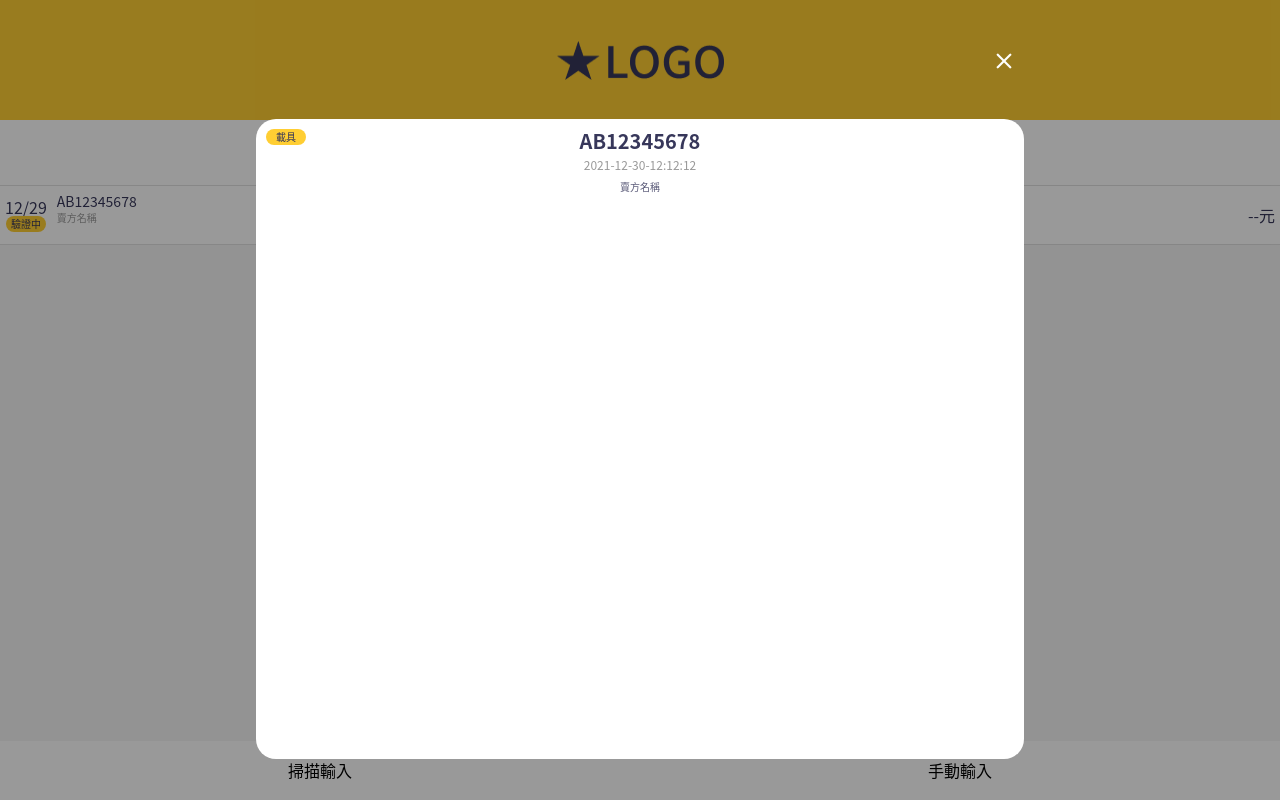
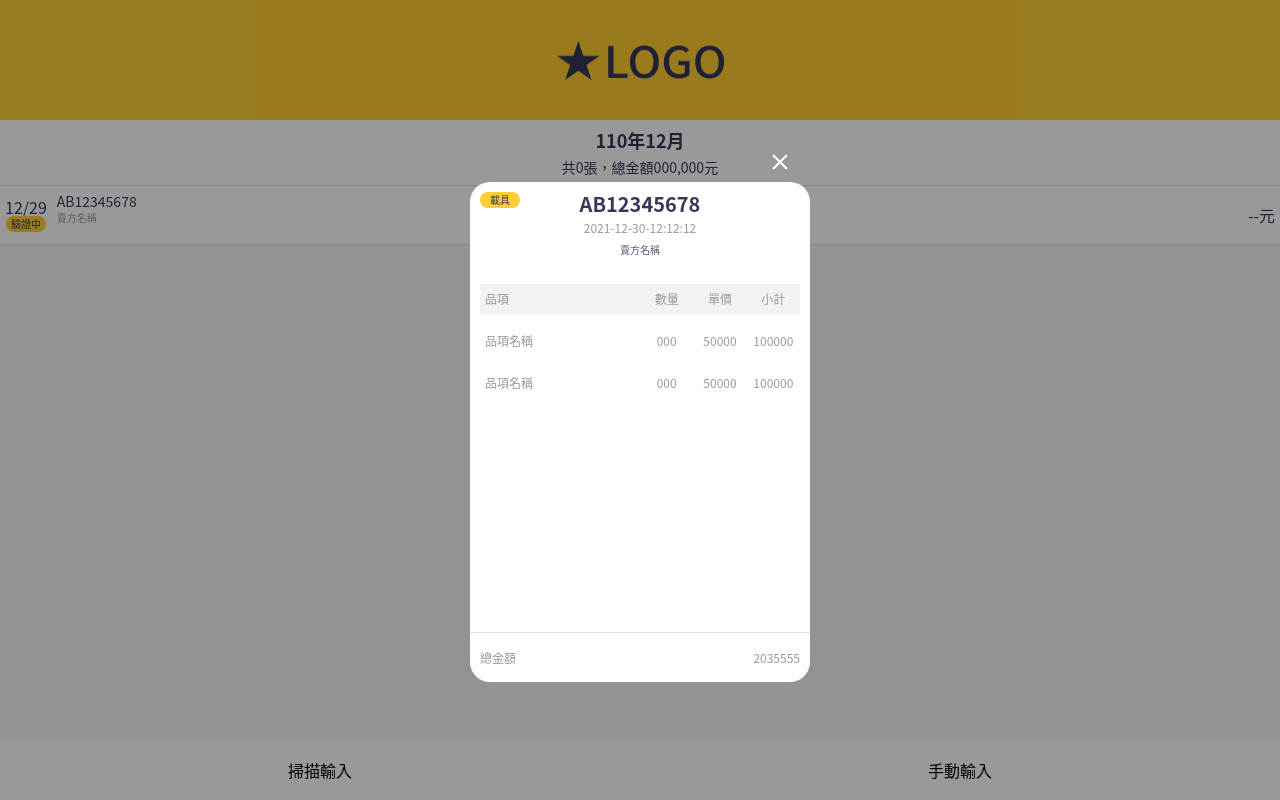
Before and after one commit to Lin-Yen-1118/DemoInvoices, a Vue app: page / in a window 1280 px wide. Both pictures are taken after a click on the button 640 px from the left and 214 px from the top of the page. Built offline with nearby package versions, Linux system fonts and the light colour scheme.

Commit message:
add popup scss

```diff
--- a/src/assets/scss/list_popup.scss
+++ b/src/assets/scss/list_popup.scss
@@ -12,21 +12,27 @@
   .invoices {
     @include flex_center;
     flex-direction: column;
-
-    width: 60%;
+    width: 100%;
     height: 100%;
     margin: auto;
   }
+  // close
   .close {
     width: 100%;
     display: flex;
     justify-content: flex-end;
+    position: absolute;
+    top: -8%;
+    right: 0%;
+    padding-right: 10px;
   }
   .content {
     background-color: #fff;
     margin-top: 5%;
+    max-width: 340px;
     width: 100%;
     height: 80%;
+    max-height: 500px;
     padding: 10px;
     border-radius: 20px;
   }
@@ -64,3 +70,58 @@
     }
   }
 }
+//資料內容
+.content {
+  ul {
+    display: flex;
+    padding: 0px;
+    height: 30px;
+  }
+  li {
+    list-style-type: none;
+    width: 100%;
+    @include flex_center;
+    padding: 5px;
+  }
+  .invoices_item {
+    width: 100%;
+    font-size: 12px;
+  }
+  .data_title {
+    color: #999999;
+    background-color: #f2f2f2;
+  }
+  .data_item_name {
+    width: 50%;
+    justify-content: flex-start;
+  }
+  .data_n {
+    width: 16.6666667%;
+  }
+  .data_body {
+    color: #999999;
+  }
+}
+
+.content {
+  position: relative;
+  .total_price {
+    height: 50px;
+    display: flex;
+    justify-content: space-between;
+    vertical-align: middle;
+    position: absolute;
+    left: 0%;
+    bottom: 0%;
+    width: 100%;
+    z-index: 1;
+    border-top: 1px solid #e0e0e0;
+    padding: 10px;
+    color: #999999;
+    font-size: 12px;
+    text-align: center;
+  }
+  .total_amount {
+    @include flex_center;
+  }
+}
--- a/src/components/ListComponent/Listitems.vue
+++ b/src/components/ListComponent/Listitems.vue
@@ -1,10 +1,11 @@
 <template>
   <div class="listpopup">
     <div class="invoices">
-      <div class="close" @click="closeAdoptForm">
-        <img id="close_icon" src="@/assets/img/close.png" />
-      </div>
       <div class="content">
+        <div class="close" @click="closeAdoptForm">
+          <img id="close_icon" src="@/assets/img/close.png" />
+        </div>
+
         <div class="listpopup_data">
           <div class="tags"><h4>載具</h4></div>
           <div class="top_data">
@@ -12,6 +13,34 @@
             <div class="date"><h3>2021-12-30-12:12:12</h3></div>
             <div class="bargainor"><h4>賣方名稱</h4></div>
           </div>
+        </div>
+        <div class="invoices_item">
+          <!-- 項目列title -->
+          <ul class="data_title">
+            <li class="data_item_name">品項</li>
+            <li class="data_n">數量</li>
+            <li class="data_n">單價</li>
+            <li class="data_n">小計</li>
+          </ul>
+
+          <!-- 要動態新增的資料區塊 -->
+          <ul class="data_body">
+            <li class="data_item_name">品項名稱</li>
+            <li class="data_n">000</li>
+            <li class="data_n">50000</li>
+            <li class="data_n">100000</li>
+          </ul>
+          <ul class="data_body">
+            <li class="data_item_name">品項名稱</li>
+            <li class="data_n">000</li>
+            <li class="data_n">50000</li>
+            <li class="data_n">100000</li>
+          </ul>
+        </div>
+        <!-- 總金額 -->
+        <div class="total_price">
+          <div class="total_amount">總金額</div>
+          <div class="total_amount">2035555</div>
         </div>
       </div>
     </div>
```
Also changed, not shown: 1 other file (tests, documents, lock files or other folders).
